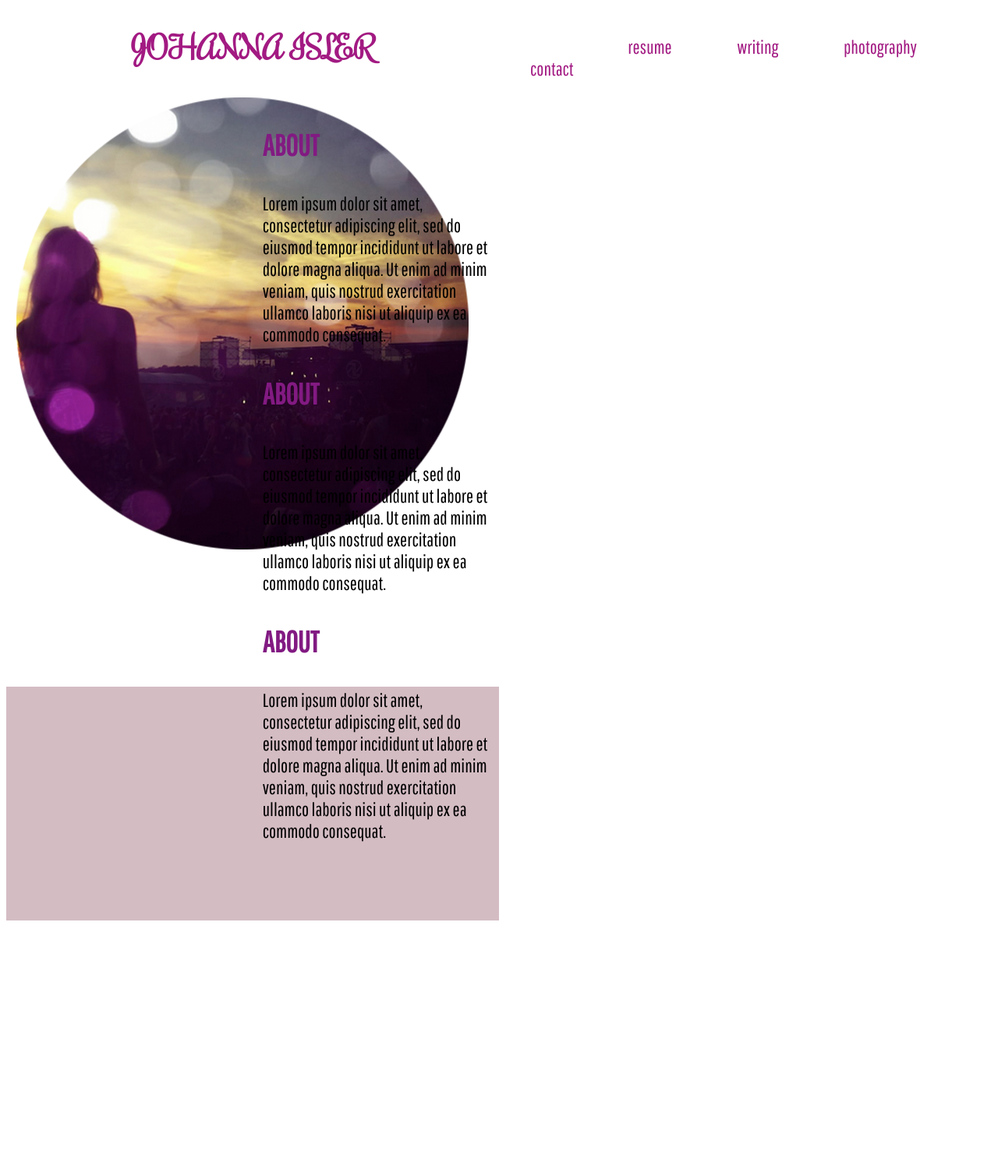
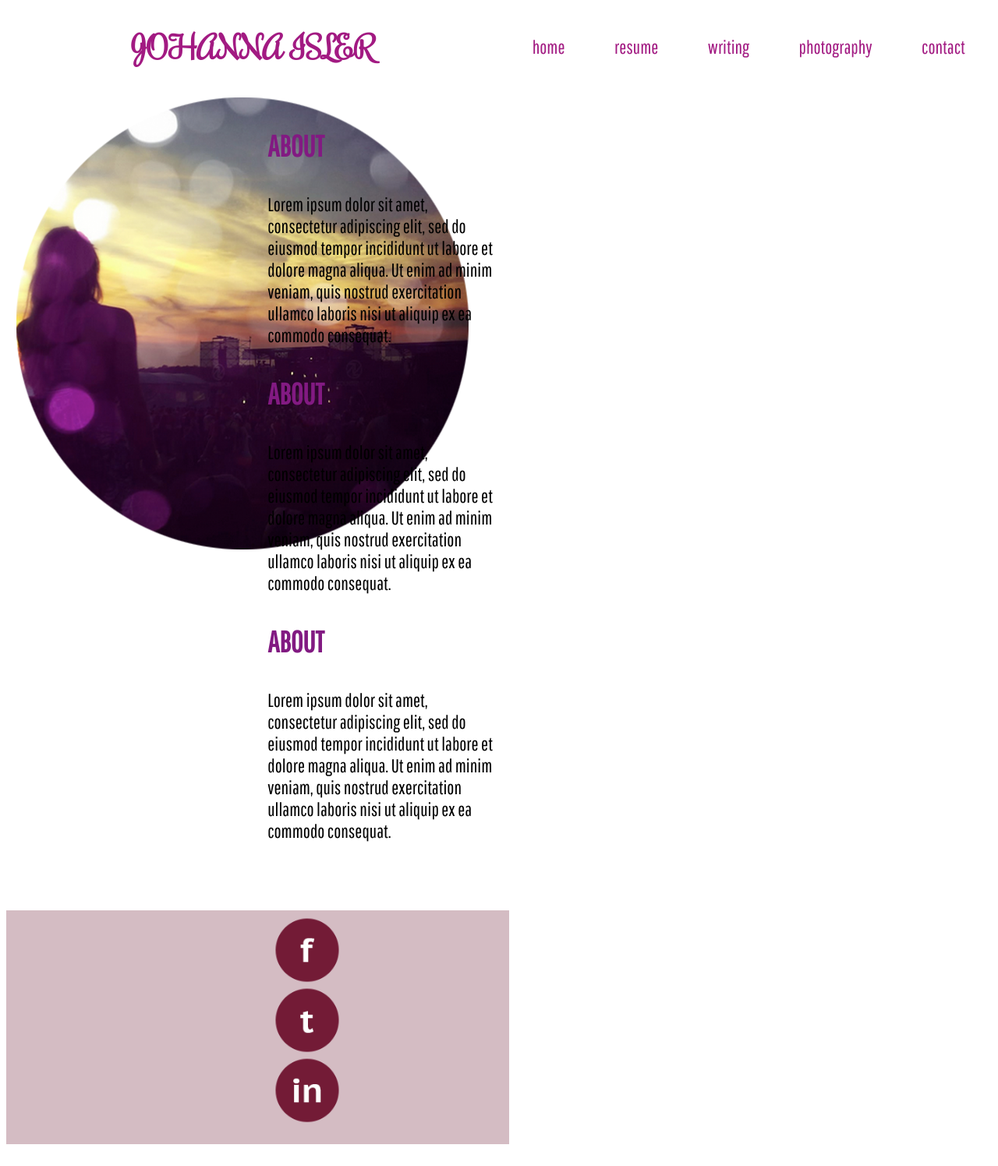
Before and after one commit to khosmer220/khosmer220.github.io, a plain HTML site: page unit6/index.html in a window 1280 px wide. Shown: the whole page at 78% size. Before the commit the page ends 1189 px from the top, so only its background shows below. Drawn offline with Linux system fonts and the light colour scheme.

Commit message:
Unit 6 new stuff

```diff
--- a/unit_6/css/main.css
+++ b/unit6/css/main.css
@@ -32,14 +32,14 @@ nav {
   font-size: 24px;
   font-family: 'Pathway Gothic One', sans-serif;
   padding: 1.6em 0;
-  width:50%;
+  width:49%;
 }
 
 a {
   background-color: white;
   color: #a21a82;
   text-decoration: none;
-  padding: 40px;
+  padding: 30px;
   width: 40px;
 }
 
@@ -47,6 +47,13 @@ img {
   display: block;
   margin: 0 auto;
   width: 580px;
+}
+
+#social img{
+  display:block
+  margin:0 auto;
+  width: 90px;
+  float:left;
 }
 
 div {
@@ -90,8 +97,3 @@ section {
   z-index:-1;
   bottom:0;
 }
-
-#social {
-  height:90px;
-  width:50%
-}
--- a/unit_6/index.html
+++ b/unit6/index.html
@@ -1,4 +1,5 @@
 <!DOCTYPE html>
+
 
 <html>
   <head>
@@ -37,12 +38,21 @@
       <br />
       <br />
       <br />
-    </div>
+      <div id="social">
+      <img src="fcircle.png">
+        <img src="tcircle.png">
+        <img src="incircle.png">
+        </div>
+        </div>
 
     <div id="box">
       </div>
 </section>
 
+    <footer>
+
+    </footer>
+
   </body>
 
 </html>
```
Also changed, not shown: unit6/CirclePicture.png (renamed from unit_6/CirclePicture.png), unit6/css/reset.css (renamed from unit_6/css/reset.css), unit6/fcircle.png (added), unit6/incircle.png (added), unit6/tcircle.png (added).
